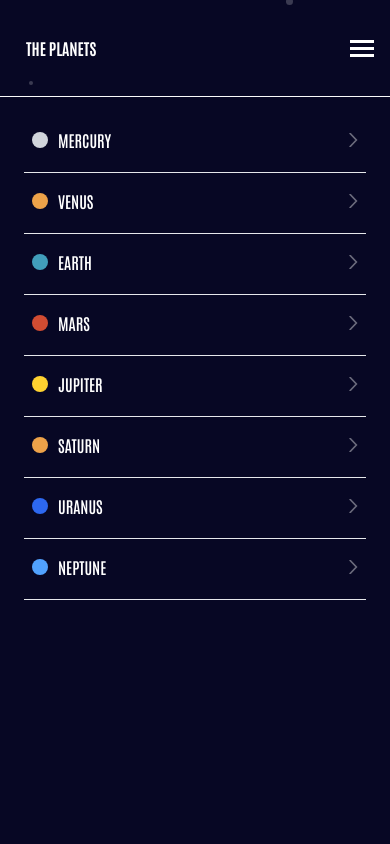
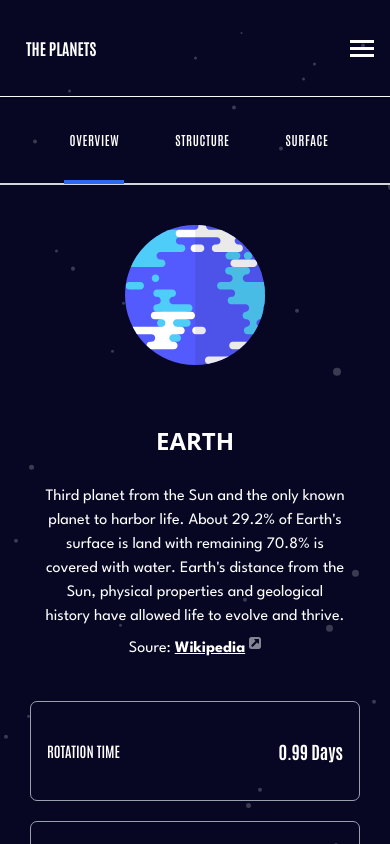
Before and after one commit to ItaloDev-Marcelo/planets-fect, a React (Vite) app: page / in a window 390 px wide. Both pictures are taken after a click on the button 362 px from the left and 48 px from the top of the page. Shown: the top 844 px of the page. Built offline with nearby package versions, Linux system fonts and the light colour scheme.

Commit message:
feat: importing useNav e delete useState

```diff
--- a/src/components/Layout/CommunLayout.tsx
+++ b/src/components/Layout/CommunLayout.tsx
@@ -9,11 +9,12 @@ import Button from '../Btns/Button';
 import NavegationTab from '../Nav/navegationTab';
 import type { btnTp } from '../../shared/types/btn.type';
 import type { BlockProps } from '../../shared/types/block.type';
+import { useNav } from '../../store/useNav';
 
 const CommunLayout = ({data}:CommunLayoutProps) => {
   const [selectTab, setSelectTab] = useState<Tabs>("overview")
   const handleTabClick = (tab:Tabs) => setSelectTab(tab)
-
+  const nav = useNav((state) => state.nav)
   const btnSelectDt:btnTp[] = [
                      {
                       valor: 'overview',
@@ -51,7 +52,7 @@ const CommunLayout = ({data}:CommunLayoutProps) => {
 
 
   return (
-    <div>
+    <div className={!nav ? 'flex flex-col xl:block' : 'hidden xl:block'}>
       <div className='py-2'>
           <div className='text-white flex flex-col items-center justify-center md:hidden  border-b-2 border-gray-300  w-full h-20'>
 
--- a/src/components/Nav/Navbar.tsx
+++ b/src/components/Nav/Navbar.tsx
@@ -1,11 +1,11 @@
 import { NavItem } from './NavItem'
 import {NavList} from '../../shared/constants/NavList'
 import Hamburger from '../../assets/icon-hamburger.svg'
-import {useState } from 'react'
+import { useNav } from '../../store/useNav'
 
 const Navbar = () => {
-  const [nav, setNav] = useState(false)
-  const  handleNavBar = () => setNav(!nav)
+  const nav = useNav((state) => state.nav)
+  const handleNavBar = useNav((state) => state.handleNavBar)
 
   return (
     <nav className='flex flex-col px-2 w-full xl:flex-row md:justify-center
@@ -16,7 +16,7 @@ const Navbar = () => {
        </div>
 
         <ul className={` ${nav ? 'flex-col md:flex' : 'hidden md:flex ' }
-       md:flex-row xl:mr-4 md:flex-wrap px-4 lg:px-0  md:justify-center md:gap-2.5 space-y-4 pt-5 fixed top-25 md:top-[-25px] xl:top-[-5px] xl:w-auto xl:h-auto
+       md:flex-row xl:mr-4 md:flex-wrap px-4 lg:px-0 md:justify-center md:gap-2.5 space-y-4 pt-5 fixed top-25  md:top-[-25px] xl:top-[-5px] xl:w-auto xl:h-auto
         left-0 w-full h-full md:relative
          bg-deep-space-blue z-100 h-max-full `}>
           {
```
